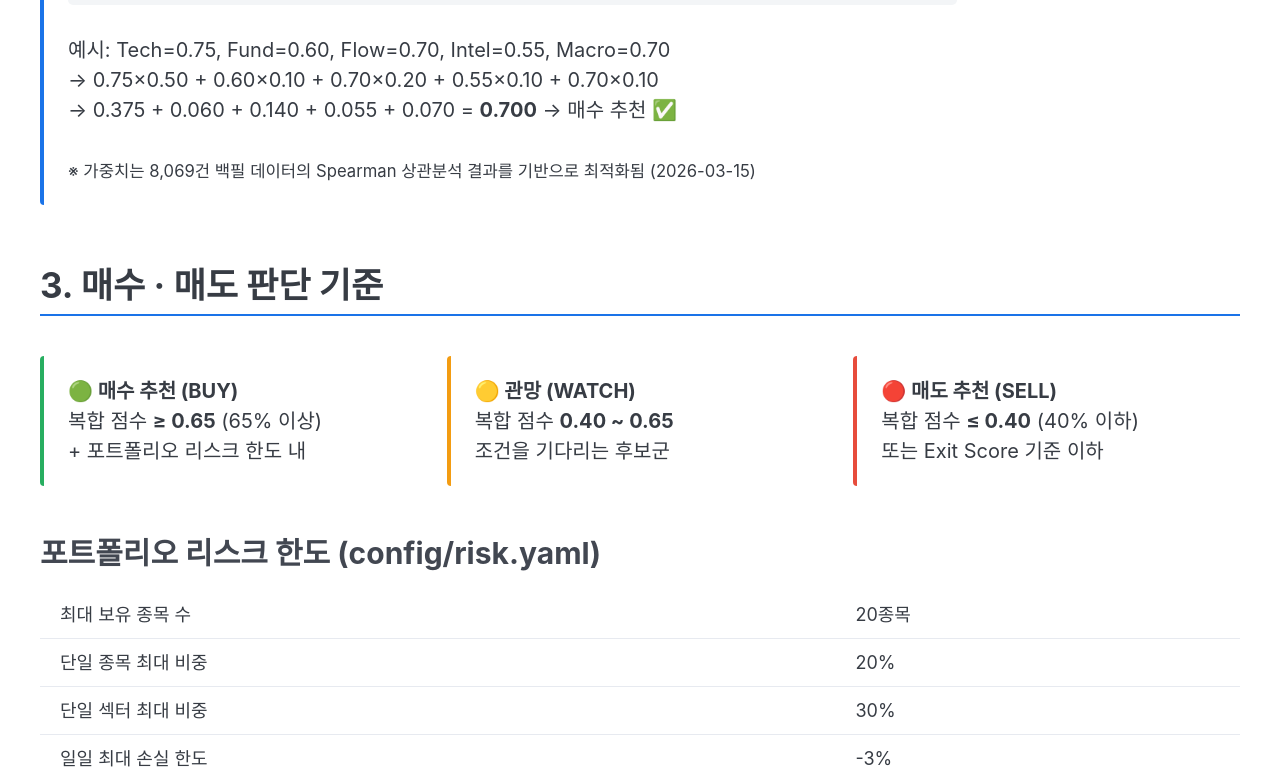
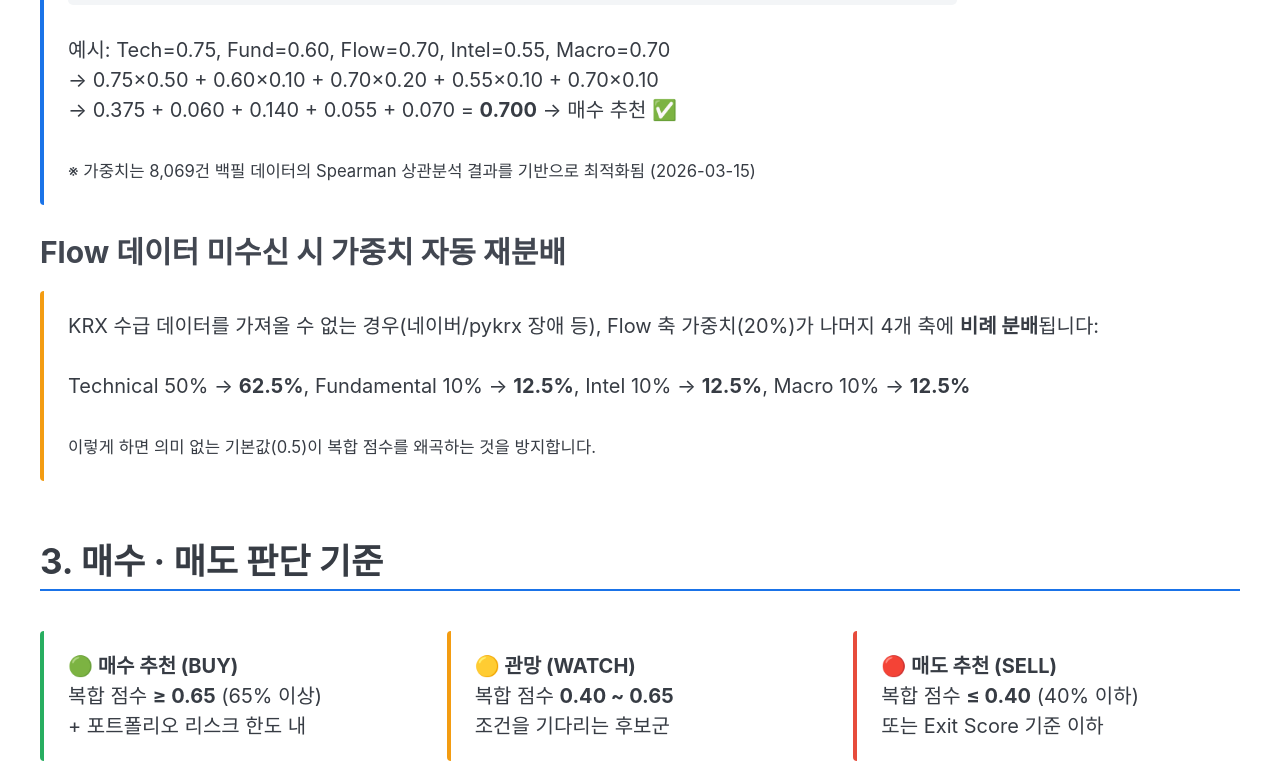
Before and after one commit to hth950/money_mani, a FastAPI app: page /guide in a window 1280 px wide. Shown: the part 2531-3313 px from the top of the page. Run offline with FastAPI, Linux system fonts and the light colour scheme; some libraries are stand-ins or nearby versions.

Commit message:
docs: 매매 가이드 업데이트 — flow 재분배, BUY/SELL 임계값, calibration, settings
- Flow 데이터 미수신 시 가중치 자동 재분배 설명 추가
- BUY consensus 5개 / SELL 7개 비대칭 임계값 반영
- Intel confidence calibration 설명 추가
- LLM provider 토글 (OpenRouter ↔ OpenAI) 설명
- /settings 페이지 안내 추가

Co-Authored-By: Claude Opus 4.6 (1M context) <noreply@anthropic.com>

```diff
--- a/web/templates/guide/index.html
+++ b/web/templates/guide/index.html
@@ -258,6 +258,15 @@
     <br><br>
     <small>※ 가중치는 8,069건 백필 데이터의 Spearman 상관분석 결과를 기반으로 최적화됨 (2026-03-15)</small>
   </div>
+
+  <h3>Flow 데이터 미수신 시 가중치 자동 재분배</h3>
+  <div class="callout warn">
+    KRX 수급 데이터를 가져올 수 없는 경우(네이버/pykrx 장애 등), Flow 축 가중치(20%)가
+    나머지 4개 축에 <strong>비례 분배</strong>됩니다:<br><br>
+    Technical 50% → <strong>62.5%</strong>, Fundamental 10% → <strong>12.5%</strong>,
+    Intel 10% → <strong>12.5%</strong>, Macro 10% → <strong>12.5%</strong><br><br>
+    <small>이렇게 하면 의미 없는 기본값(0.5)이 복합 점수를 왜곡하는 것을 방지합니다.</small>
+  </div>
 </section>
 
 <!-- 3. 매수·매도 기준 -->
@@ -340,8 +349,9 @@
 
   <h3>합의(Consensus)란?</h3>
   <div class="callout">
-    예: 검증된 전략 8개 중 6개 이상이 BUY 신호 → <span class="badge badge-buy">BUY 합의</span><br>
-    → 이후 5개 이하로 떨어지면 → <strong>합의 전환(Flip)</strong> 발생 → Discord 알림<br><br>
+    예: 검증된 전략 8개 중 <strong>5개 이상</strong>이 BUY 신호 → <span class="badge badge-buy">BUY 합의</span> (SELL은 7개 이상 필요)<br>
+    → 이후 합의가 깨지면 → <strong>합의 전환(Flip)</strong> 발생 → Discord 알림<br><br>
+    <small>※ BUY 임계값(5)이 SELL(7)보다 낮은 이유: 전략 앙상블이 SELL 편향(66%)을 보이므로 BUY 기회를 균형 있게 포착하기 위함</small><br><br>
     합의 전환 시 Technical Score를 근사값으로 즉시 갱신:
     <ul>
       <li>BUY 합의 → Technical Score = 0.75</li>
@@ -360,9 +370,10 @@
 
   <h3>인텔리전스란?</h3>
   <p>
-    AI(LLM, Gemini)가 뉴스·공시 텍스트를 읽고 <strong>"이 뉴스가 해당 종목에 호재냐 악재냐"</strong>를
+    AI(LLM)가 뉴스·공시 텍스트를 읽고 <strong>"이 뉴스가 해당 종목에 호재냐 악재냐"</strong>를
     자동으로 판단해 점수를 내는 기능입니다.<br>
-    인간이 뉴스를 읽는 과정을 자동화한 것입니다.
+    인간이 뉴스를 읽는 과정을 자동화한 것입니다.<br>
+    <small>LLM Provider는 <a href="/settings">/settings</a> 페이지에서 OpenRouter(Gemini) ↔ OpenAI(ChatGPT OAuth) 간 전환 가능합니다.</small>
   </p>
 
   <h3>인텔 스캔 주기</h3>
@@ -392,6 +403,7 @@
         <li>최근 7일 이슈 조회</li>
         <li>시간 감쇠 적용: 0.85^(경과일수) — 오래된 뉴스는 가중치 자동 감소</li>
         <li>카테고리별 과거 정확도 보정 — 틀린 카테고리는 신뢰도 낮춤</li>
+        <li><strong>Confidence Calibration</strong> — LLM이 출력한 confidence를 카테고리별 (실제 accuracy / 평균 confidence) 비율로 보정. 과대평가 방지.</li>
       </ul>
     </li>
   </ol>
@@ -526,6 +538,7 @@
       <tr><td><a href="/strategies">/strategies</a></td><td>전략 목록</td><td>기술적 전략 관리 (YAML 기반)</td></tr>
       <tr><td><a href="/scanner">/scanner</a></td><td>일일 스캔</td><td>당일 스캔 결과 확인</td></tr>
       <tr><td><a href="/discovery">/discovery</a></td><td>종목 발굴</td><td>신규 유망 종목 스캔 결과</td></tr>
+      <tr><td><a href="/settings">/settings</a></td><td>설정</td><td>LLM Provider 전환 (OpenRouter ↔ OpenAI OAuth)</td></tr>
       <tr><td><a href="/guide">/guide</a></td><td>매매 가이드</td><td>이 페이지</td></tr>
     </tbody>
   </table>
```
